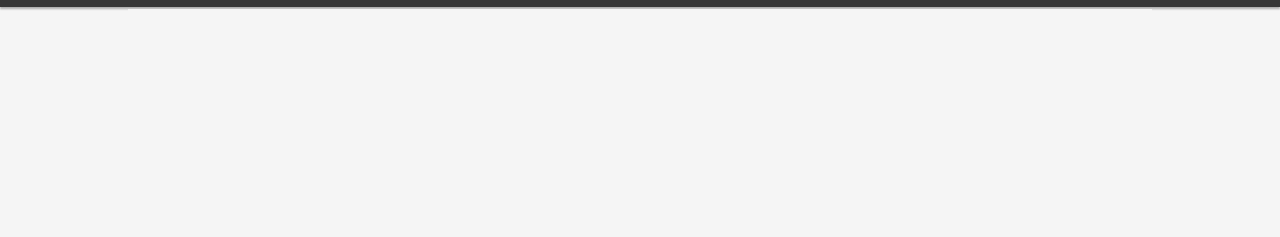
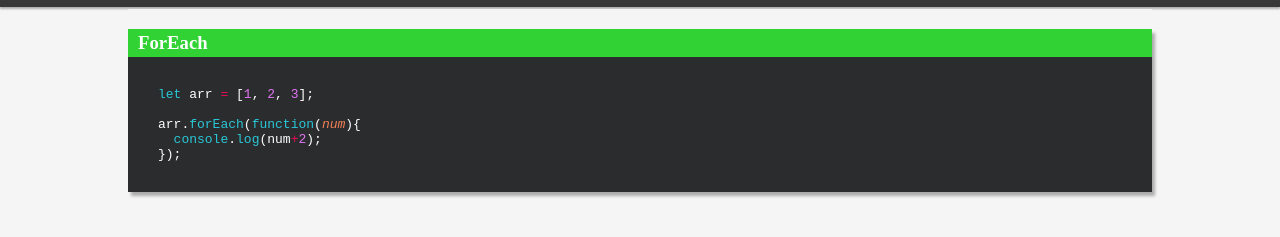
Before and after one commit to iSkylake/CodeGuide, a plain HTML site: page Javascript.html in a window 1280 px wide. Shown: the part 63-300 px from the top of the page. Drawn offline with Linux system fonts and the light colour scheme.

Commit message:
Add JS page

```diff
--- a/Javascript.html
+++ b/Javascript.html
@@ -25,6 +25,6 @@
 	</div>
 
 	<script type="text/javascript" src="tempDB.json"></script>
-
+	<script type="text/javascript" src="js/jsscript.js"></script>
 </body>
 </html>
--- a/js/htmlScript.js
+++ b/js/htmlScript.js
@@ -13,7 +13,7 @@ function displayHTML(){
 
 		// Add class to elements
 		scriptBlock.className = "script-block";
-		scriptName.className = "script-name";
+		scriptName.className = "script-name script-name-html";
 		scripts.className += "scripts script-container";
 
 		// Creating and appending script name
--- /dev/null
+++ b/js/jsscript.js
@@ -0,0 +1,17 @@
+let scriptContainer = document.getElementsByClassName("script-container");
+
+let scriptBlock = document.createElement("div");
+let scriptName = document.createElement("div");
+let scripts = document.createElement("code");
+
+scriptBlock.className = "script-block";
+scriptName.className += "script-name script-name-js";
+scripts.className = 'scripts';
+
+scriptName.innerHTML = '<h3>ForEach</h3>'
+scripts.innerHTML = '<span class="js-reserved">let</span> arr <span class="js-symbols">=</span> [<span class="js-numbers">1</span>, <span class="js-numbers">2</span>, <span class="js-numbers">3</span>]; <br> <br> arr.<span class="js-reserved">forEach</span>(<span class="js-reserved">function</span>(<i><span class="js-params">num</span></i>){ <br> &nbsp&nbsp<span class="js-reserved">console</span>.<span class="js-reserved">log</span>(num<span class="js-symbols">+</span><span class="js-numbers">2</span>); <br> });';
+
+scriptBlock.appendChild(scriptName);
+scriptBlock.appendChild(scripts);
+
+scriptContainer[0].appendChild(scriptBlock);
--- a/styles.css
+++ b/styles.css
@@ -163,8 +163,15 @@ body{
 }
 
 .script-name{
+	padding: 3px 10px;
+}
+
+.script-name-html{
 	background-color: #f27618;
-	padding: 3px 10px;
+}
+
+.script-name-js{
+	background-color: #30d333;
 }
 
 .scripts{
@@ -230,13 +237,35 @@ body{
 /* HTML TAG HIGHLIGHTS */
 
 .tag-name{
+	color: #ea0958; /* Special red */
+}
+
+.tag-atr{
+	color: #7ce20f; /* Lime green */
+}
+
+.tag-string{
+	color: #efef0a; /* Boring yellow */
+}
+
+/* JS HIGHLIGHTS */
+
+.js-reserved{
+	color: #29c7d8; /* Aquatic blue */
+}
+
+.js-symbols{
 	color: #ea0958;
 }
 
-.tag-atr{
-	color: #7ce20f;
+.js-string{
+	color: #efef0a;
 }
 
-.tag-string{
-	color: #efef0a;
+.js-params{
+	color: #f28057; /* Tasty orange */
 }
+
+.js-numbers{
+	color: #e173f4; /* Twitch purple */
+}
```
